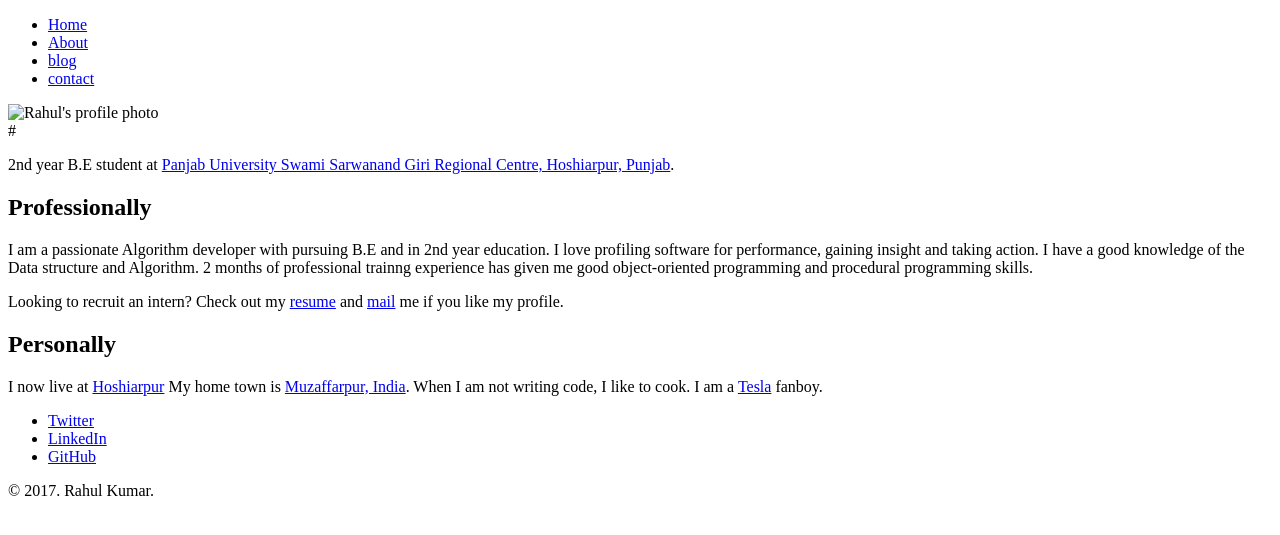
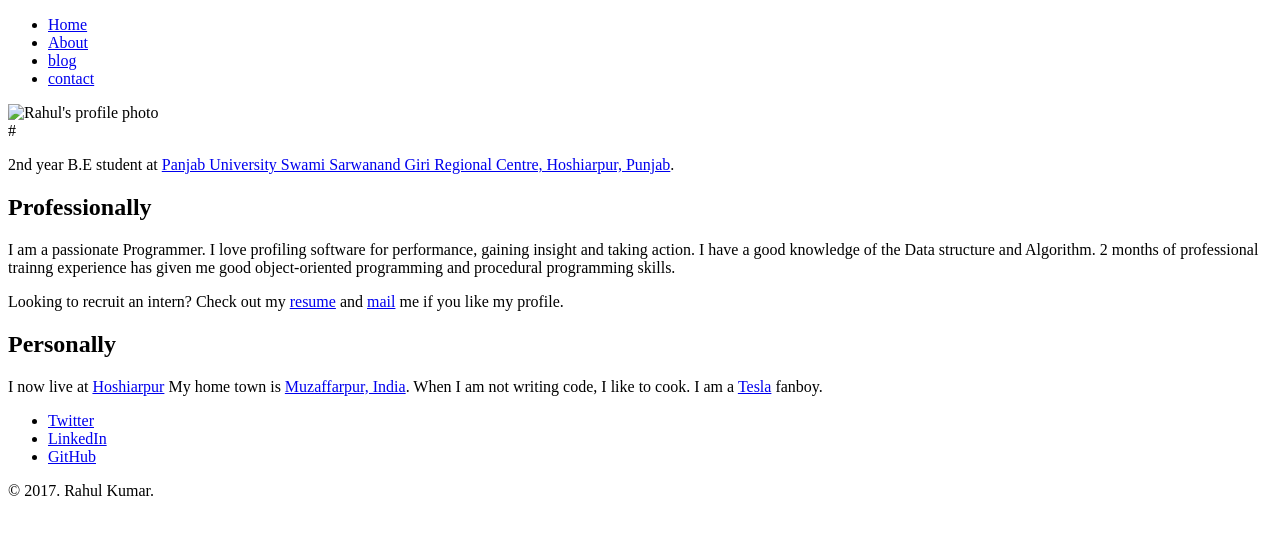
Before and after one commit to rahulkr7370/rahul10-pu.github.io, a Jekyll site: the page built from about.md, in a window 1280 px wide. Shown: the top 535 px of the page. Built offline with Jekyll 4.4.1, drawn with Linux system fonts in a browser that asks for light colours.

Commit message:
Update about.md

```diff
--- a/about.md
+++ b/about.md
@@ -6,7 +6,7 @@ redirect_from: "cv/"
 ---
 ## Professionally
 
-I am a  passionate Algorithm developer with pursuing B.E and in 2nd year  education. I love profiling software for performance, gaining insight and taking action. I have a good knowledge of the Data structure and Algorithm. 2 months of professional trainng  experience has given me good object-oriented programming and procedural programming skills.
+I am a  passionate Programmer. I love profiling software for performance, gaining insight and taking action. I have a good knowledge of the Data structure and Algorithm. 2 months of professional trainng  experience has given me good object-oriented programming and procedural programming skills.
 
 Looking to recruit an intern? Check out my [resume](/public/files/Santhosh_Vaiyapuri_resume.pdf) and [mail](mailto:rahul10.pu@gmail.com) me if you like my profile.
 
```
